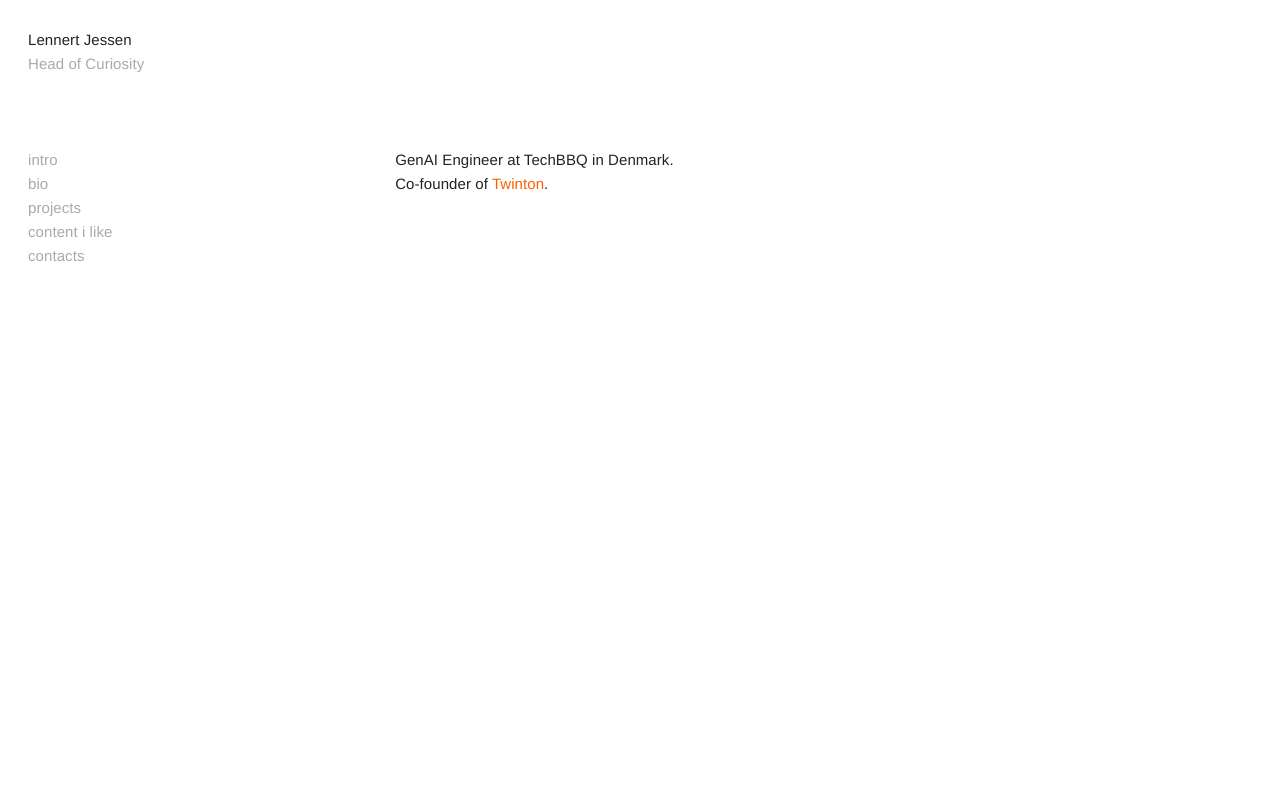
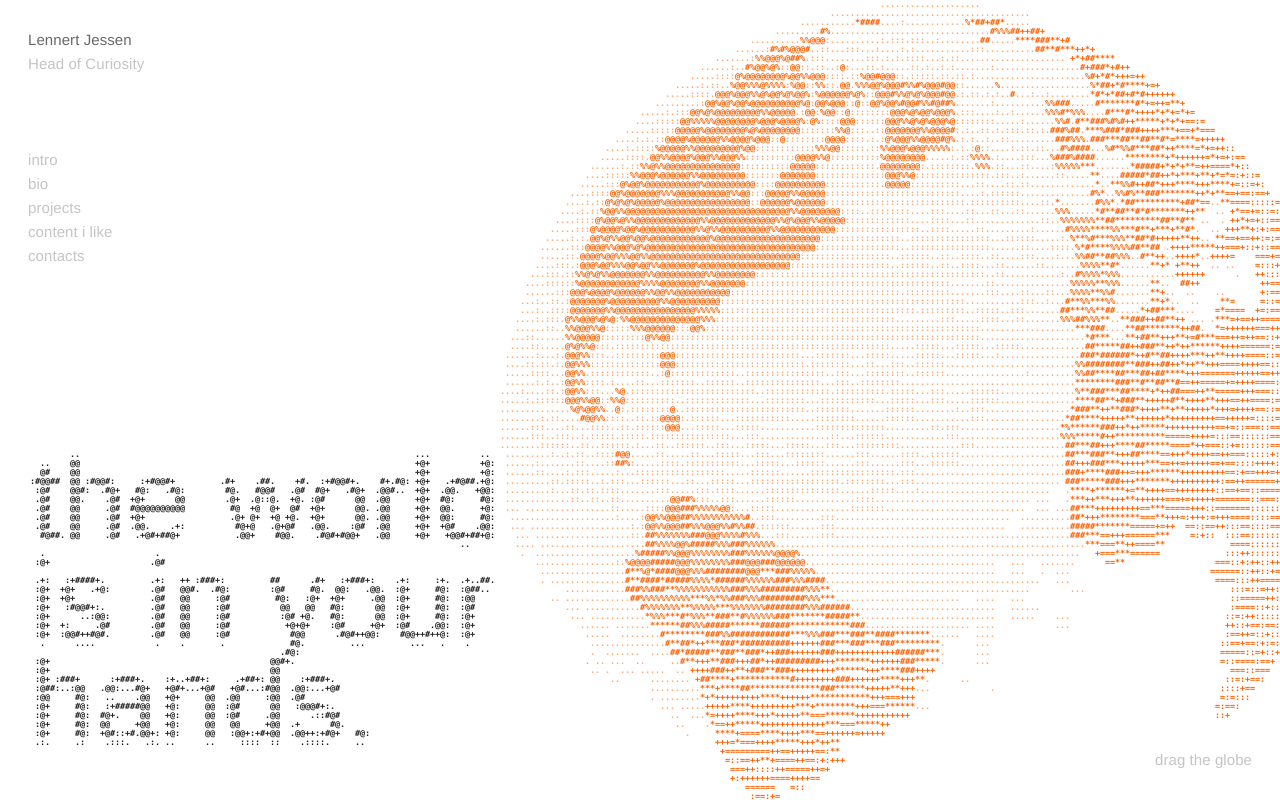
Before and after one commit to westsoever/westsoever, a plain HTML site: page index.html in a window 1280 px wide. Drawn offline with Linux system fonts and the light colour scheme; animation ran at ten frames a second.

Commit message:
Site: ASCII homepage intro with draggable globe, corner globe and drifting clouds on subpages
Homepage is one screen: the sentence decodes in small ASCII glyphs on orange, a white
wave reveals a large globe that can be dragged. Subpages get a fixed corner globe and
light blue cumulus clouds that stay clear of the text. Globe and clouds share one clock
across page loads, so they continue when moving between pages.

Co-Authored-By: Claude Fable 5.2 <noreply@anthropic.com>
Claude-Session: https://claude.ai/code/session_01Pgn5wJFfbEoCgnBdzgherz

```diff
--- /dev/null
+++ b/globe.js
@@ -0,0 +1,123 @@
+// Spinning ASCII globe in the top-right corner of every page.
+// Land mask: Natural Earth 110m land, 96x48 equirectangular, one hex string per row from 90N down, bit set = land.
+(() => {
+  const MASK = [
+    '000000000000000000000000', '000000000000000000000000', '000003fbfff0000c00400000', '000082e7ffe0080000180000',
+    '0001d7d07fc0000207ff4000', '0fef7d4c3f800780afffffff', 'dfffff8c3c301d9fffffffff', '0ffffe1818007bffffffffee',
+    '020ffe1e000011fffffffc20', '0007ffdf80012ffffffff820', '0003ffff0001fffffffff800', '0001fffe0001fffffffff800',
+    '0001fff80003961ffffff600', '0001fff000072dffffffc400', '0000fff00002e03fffff2800', '00007fc00007f67fffff0000',
+    '00003c200007fffbffff0000', '00001c00000fffbe3fff0000', '00000c90000fffdf1e700000', '00000700000fffdc0c788000',
+    '00000040000fffe008380000', '0000000f000ffff80c014000', '0000001fc0077ff800010000', '0000001fe0001ff000320000',
+    '0000003ff0003fe000161000', '0000003ffe001fc000000600', '0000001ffe001fe000000100', '0000000ffc001fe000001000',
+    '00000007fc001fc800007a00', '00000007f8000f880001ff00', '00000007e0000f880003ff80', '00000007e0000f800003ff80',
+    '00000007c00007000001df80', '000000078000000000000702', '0000000e0000000000000002', '000000060000000000000004',
+    '0000000c0000000000000000', '0000000c0000000000000000', '000000040000000000000000', '000000000000000000000000',
+    '000000000000000000000000', '000000000000000000000000', '000000020000005fe7ffffc0', '00000c87000ffffffffffff8',
+    '00ffffe000fffffffffffff0', '007ffff930ffffffffffffe0', 'a0fffffffffffffffffffffe', 'ffffffffffffffffffffffff',
+  ];
+  const BITS = new Uint8Array(48 * 96);
+  for (let r = 0; r < 48; r++) for (let c = 0; c < 96; c++) BITS[r * 96 + c] = (parseInt(MASK[r][c >> 2], 16) >> (3 - (c & 3))) & 1;
+  const bit = (r, c) => BITS[Math.max(0, Math.min(47, r)) * 96 + ((c % 96) + 96) % 96];
+  // Land coverage 0..1, bilinear between mask cells so coastlines stay smooth on a big globe.
+  const land = (lat, lon) => {
+    const fy = (90 - lat) / 180 * 48 - 0.5, fx = (lon + 180) / 360 * 96 - 0.5;
+    const r = Math.floor(fy), c = Math.floor(fx), ty = fy - r, tx = fx - c;
+    return (bit(r, c) * (1 - tx) + bit(r, c + 1) * tx) * (1 - ty) + (bit(r + 1, c) * (1 - tx) + bit(r + 1, c + 1) * tx) * ty;
+  };
+  const hash = (a, b) => {
+    let h = Math.imul(a, 73856093) ^ Math.imul(b, 19349663);
+    h = Math.imul(h ^ (h >>> 13), 1274126177);
+    return ((h ^ (h >>> 16)) >>> 0) / 4294967296;
+  };
+
+  const DEG = Math.PI / 180;
+  const TILT = 25 * DEG;          // north pole leans towards the viewer
+  const START = 10 * DEG;         // start over Europe
+  const PERIOD = 40000;           // ms per turn
+  const still = window.matchMedia('(prefers-reduced-motion: reduce)').matches;
+  // One clock, so every globe shows the same longitude. Features drift left to right, like the real Earth.
+  // The clock runs on across page loads (it starts at the first page of the visit), so the globe and the
+  // clouds carry on where they were when you move between pages instead of starting over.
+  const store = (k, v) => { try { return v === undefined ? sessionStorage.getItem(k) : sessionStorage.setItem(k, v); } catch (e) { return null; } };
+  if (!store('ws-epoch')) store('ws-epoch', Date.now());
+  const EPOCH = +store('ws-epoch') || Date.now();
+  const clock = () => Date.now() - EPOCH;
+  const TURNED = +store('ws-spin') || 0;   // how far the visitor has turned the globe by hand
+  const spinAt = () => (still ? START : START - (clock() / PERIOD) * 2 * Math.PI) + TURNED;
+  const saveSpin = (extra) => store('ws-spin', TURNED + extra);
+
+  // Shading: light from the upper left. Land gets dense glyphs, sea sparse ones; both thin out towards the night side.
+  const LX = -0.50, LY = 0.48, LZ = 0.72;
+  const LAND = ':=+*#%@', SEA = '  ..:';
+  const TONE_LAND = 1, TONE_SEA = 2;
+  let spin = START, ct = Math.cos(TILT), st = Math.sin(TILT);
+  const setView = (s, tilt = TILT) => { spin = s; ct = Math.cos(tilt); st = Math.sin(tilt); };
+  // (x, y) in the unit disk, y up. Returns 0 for nothing, else tone << 8 | char code.
+  const shade = (x, y) => {
+    const d = x * x + y * y;
+    if (d > 1) return d < 1.07 && x * LX + y * LY > 0.35 ? TONE_SEA << 8 | 46 : 0; // thin atmosphere on the lit limb
+    const z = Math.sqrt(1 - d);
+    const yw = y * ct + z * st, zw = z * ct - y * st;
+    const lat = Math.asin(Math.max(-1, Math.min(1, yw))) / DEG;
+    const lon = (((Math.atan2(x, zw) + spin) / DEG + 180) % 360 + 360) % 360 - 180;
+    const lum = Math.max(0, x * LX + y * LY + z * LZ);
+    const tex = hash(Math.floor(lat / 2.2), Math.floor(lon / 2.2));
+    if (land(lat, lon) > 0.5) {
+      const v = 0.16 + 0.84 * lum + (tex - 0.5) * 0.34;
+      return TONE_LAND << 8 | LAND.charCodeAt(Math.max(0, Math.min(6, Math.floor(v * 7))));
+    }
+    const v = 0.1 + 0.9 * lum + (tex - 0.5) * 0.3;
+    const k = SEA.charCodeAt(Math.max(0, Math.min(4, Math.floor(v * 5))));
+    return k === 32 ? 0 : TONE_SEA << 8 | k;
+  };
+  const COLORS = [null, '#ff5f00', '#ffa870'];
+  const MONO = 'ui-monospace, Menlo, Consolas, monospace';
+  window.Globe = { spinAt, clock, store, saveSpin, setView, shade, still, TILT, COLORS, MONO };
+
+  const cv = document.createElement('canvas');
+  cv.id = 'globe';
+  cv.setAttribute('aria-hidden', 'true');
+  document.body.appendChild(cv);
+  const ctx = cv.getContext('2d');
+  let cols, rows, cw, ch;
+
+  function size() {
+    const px = cv.clientWidth, dpr = window.devicePixelRatio || 1;
+    cols = 0;
+    if (!px) return;
+    const fs = Math.max(5, px / 28);
+    cw = fs * 0.6; ch = fs;
+    cols = Math.floor(px / cw); rows = Math.floor(px / ch);
+    cv.width = cv.height = Math.round(px * dpr);
+    ctx.setTransform(dpr, 0, 0, dpr, 0, 0);
+    ctx.font = `bold ${fs}px ${MONO}`;
+    ctx.textAlign = 'center';
+    ctx.textBaseline = 'middle';
+  }
+
+  function draw(now) {
+    if (!cols) return;
+    setView(spinAt(now));
+    ctx.clearRect(0, 0, cv.width, cv.height);
+    const r = cols * cw / 2 / 1.07;
+    for (let tone = 1; tone <= 2; tone++) {
+      ctx.fillStyle = COLORS[tone];
+      for (let j = 0; j < rows; j++) for (let i = 0; i < cols; i++) {
+        const s = shade(((i + 0.5) * cw - cols * cw / 2) / r, (rows * ch / 2 - (j + 0.5) * ch) / r);
+        if (s >> 8 === tone) ctx.fillText(String.fromCharCode(s & 255), (i + 0.5) * cw, (j + 0.5) * ch);
+      }
+    }
+  }
+
+  let last = performance.now();
+  size();
+  draw(last);
+  window.addEventListener('resize', () => { size(); draw(last); });
+
+  if (still || !cols) return;
+  const tick = (now) => {
+    if (now - last >= 100) { last = now; draw(now); } // 10fps is plenty for a slow turn
+    requestAnimationFrame(tick);
+  };
+  requestAnimationFrame(tick);
+})();
--- a/index.html
+++ b/index.html
@@ -1,11 +1,12 @@
 <!doctype html>
-<html lang="en">
+<html lang="en" class="home">
 <head>
 <meta charset="utf-8">
 <meta name="viewport" content="width=device-width, initial-scale=1">
 <title>Lennert Jessen</title>
 <meta name="description" content="Lennert Jessen, GenAI engineer in Denmark.">
 <link rel="stylesheet" href="style.css">
+<script>try { if (!matchMedia('(prefers-reduced-motion: reduce)').matches && (!sessionStorage.getItem('ws-intro') || (performance.getEntriesByType('navigation')[0] || {}).type === 'reload')) document.documentElement.classList.add('intro', 'intro-orange') } catch (e) {}</script>
 </head>
 <body>
 <header id="masthead">
@@ -14,9 +15,12 @@
 </header>
 <button id="menu-toggle" aria-label="Menu" aria-expanded="false"><span></span><span></span><span></span></button>
 <nav id="primary"><ul><li><a href="intro.html">intro</a></li><li><a href="bio.html">bio</a></li><li><a href="projects.html">projects</a></li><li><a href="content.html">content i like</a></li><li><a href="contacts.html">contacts</a></li></ul></nav>
-<main id="content" class="entry-content">
-<p>GenAI Engineer at TechBBQ in Denmark.<br>Co-founder of <a href="https://twinton.ai" target="_blank" rel="noreferrer noopener">Twinton</a>.</p>
+<main id="home">
+<h2 class="sr-only">The world is in your hands.</h2>
+<p id="hint">drag the globe</p>
 </main>
 <script src="menu.js"></script>
+<script src="globe.js"></script>
+<script src="intro.js"></script>
 </body>
 </html>
--- /dev/null
+++ b/intro.js
@@ -0,0 +1,241 @@
+// Homepage: one full-screen grid of small ASCII glyphs.
+// Intro (about 4.5s): orange static -> "the world is in your hands." decodes across the screen -> a white wave
+// rolls out from the globe and leaves the resting page: a large globe you can drag, the sentence set small next to it.
+(() => {
+  const G = window.Globe;
+  if (!G) return;
+  const html = document.documentElement;
+  const hint = document.getElementById('hint');
+  // tones: 1 land, 2 sea (from globe.js), 3 white, 4 cream (both on orange), 5 ink
+  const COLORS = [null, G.COLORS[1], G.COLORS[2], '#ffffff', '#ffc9a8', '#222222'];
+  const ORANGE = COLORS[1];
+  const LINES_WIDE = ['the world is', 'in your hands.'], LINES_NARROW = ['the world', 'is in your', 'hands.'];
+  const FACE = '"Helvetica Neue Condensed Black", "HelveticaNeue-CondensedBlack", Impact, "Arial Black", sans-serif';
+  const EDGE = ".:+#@";   // letter edges fade through lighter glyphs, the inside is solid
+  const SCRAMBLE = '#%&@$*+=?/<>[]{}01';
+  const T = { textIn: 350, textOut: 2700, wipe: 2950, wipeLen: 1300, rest: 4500 };
+
+  const cv = document.createElement('canvas');
+  cv.id = 'intro';
+  cv.setAttribute('aria-hidden', 'true');
+  document.body.appendChild(cv);
+  const ctx = cv.getContext('2d');
+
+  const clamp = (v) => Math.max(0, Math.min(1, v));
+  const ease = (t) => (t < 0.5 ? 4 * t * t * t : 1 - Math.pow(-2 * t + 2, 3) / 2);
+  const hash = (a, b) => {
+    let h = Math.imul(a, 73856093) ^ Math.imul(b, 19349663);
+    h = Math.imul(h ^ (h >>> 13), 1274126177);
+    return ((h ^ (h >>> 16)) >>> 0) / 4294967296;
+  };
+
+  // ---------- layout ----------
+  let W, H, dpr, aw, ah, cols, rows, atlas, big, restGrid, rnd, globe, far;
+
+  // Rasterise lines of type and turn them into glyph cells: light glyphs on the edges, the sentence inside.
+  function typeCells(lines, wCols, maxRows) {
+    const SS = 4, sy = SS * ah / aw;
+    const c = document.createElement('canvas'), g = c.getContext('2d');
+    g.font = `100px ${FACE}`;
+    const widest = Math.max(...lines.map((l) => g.measureText(l).width));
+    let px = wCols * SS / widest * 100;
+    const need = (p) => (lines.length - 1) * p * 0.86 + p * 1.02;
+    if (maxRows && need(px) / sy > maxRows) px = px * maxRows * sy / need(px);
+    const n = Math.ceil(need(px) / sy);
+    c.width = wCols * SS; c.height = Math.ceil(n * sy);
+    g.font = `${px}px ${FACE}`;
+    g.textBaseline = 'alphabetic';
+    lines.forEach((l, i) => g.fillText(l, 0, px * 0.78 + i * px * 0.86));
+    const d = g.getImageData(0, 0, c.width, c.height).data;
+    const code = new Uint8Array(wCols * n);
+    let usedCols = 0;
+    for (let j = 0; j < n; j++) for (let i = 0; i < wCols; i++) {
+      let sum = 0, cnt = 0;
+      for (let y = Math.floor(j * sy); y < Math.floor((j + 1) * sy); y++) for (let x = i * SS; x < (i + 1) * SS; x++) { sum += d[(y * c.width + x) * 4 + 3]; cnt++; }
+      const cov = sum / cnt / 255;
+      if (cov < 0.14) continue;
+      code[j * wCols + i] = EDGE.charCodeAt(Math.min(4, Math.floor((cov - 0.14) / 0.86 * 5)));
+      usedCols = Math.max(usedCols, i + 1);
+    }
+    return { cols: wCols, rows: n, code, usedCols };
+  }
+
+  function layout() {
+    W = window.innerWidth; H = window.innerHeight;
+    dpr = window.devicePixelRatio || 1;
+    const narrow = W < 700;
+    const fs = Math.max(7.5, Math.min(9, W / 150));
+    aw = Math.round(fs * 0.6 * dpr); ah = Math.round(fs * 1.0 * dpr);   // one cell, in device pixels
+    cols = Math.ceil(W * dpr / aw); rows = Math.ceil(H * dpr / ah);
+    cv.width = Math.round(W * dpr); cv.height = Math.round(H * dpr);
+
+    atlas = COLORS.map((col) => {
+      if (!col) return null;
+      const c = document.createElement('canvas'), g = c.getContext('2d');
+      c.width = aw * 95; c.height = ah;
+      g.font = `bold ${fs * dpr}px ${G.MONO}`;
+      g.textAlign = 'center'; g.textBaseline = 'middle'; g.fillStyle = col;
+      for (let i = 0; i < 95; i++) g.fillText(String.fromCharCode(32 + i), (i + 0.5) * aw, ah / 2);
+      return c;
+    });
+
+    rnd = new Float32Array(cols * rows);
+    for (let i = 0; i < rnd.length; i++) rnd[i] = Math.random();
+
+    const place = (m, c0, r0, grid, halo) => {
+      for (let j = 0; j < m.rows; j++) for (let i = 0; i < m.cols; i++) {
+        const k = m.code[j * m.cols + i], x = c0 + i, y = r0 + j;
+        if (!k || x < 0 || y < 0 || x >= cols || y >= rows) continue;
+        grid[y * cols + x] = k;
+        if (halo) for (let dy = -1; dy <= 1; dy++) for (let dx = -2; dx <= 2; dx++) {
+          const q = (y + dy) * cols + x + dx;
+          if (x + dx >= 0 && x + dx < cols && y + dy >= 0 && y + dy < rows && !grid[q]) grid[q] = 1;
+        }
+      }
+    };
+
+    // intro: the sentence across the whole screen
+    const lines = narrow ? LINES_NARROW : LINES_WIDE;
+    const bm = typeCells(lines, Math.floor(cols * (narrow ? 0.86 : 0.84)), Math.floor(rows * 0.8));
+    big = new Uint8Array(cols * rows);
+    place(bm, Math.round((cols - bm.usedCols) / 2), Math.round((rows - bm.rows) / 2), big, false);
+
+    // rest: the globe, and the sentence set small
+    const cwCss = aw / dpr, chCss = ah / dpr, margin = Math.round(28 / cwCss);
+    restGrid = new Uint8Array(cols * rows);
+    if (narrow) {
+      const r = Math.min(W * 0.62, H * 0.33);
+      globe = { cx: W / 2, cy: H - r * 0.7, r };
+      const sm = typeCells(lines, cols - margin * 2, Math.floor((globe.cy - r - 140) / chCss));
+      place(sm, margin, Math.round(120 / chCss), restGrid, true);
+    } else {
+      const r = Math.min(H * 0.52, W * 0.34);
+      globe = { cx: W - r * 0.84, cy: H * 0.54, r };
+      const sm = typeCells(LINES_NARROW, Math.floor(cols * 0.37), Math.floor(rows * 0.55));
+      place(sm, margin, rows - sm.rows - Math.round(26 / chCss), restGrid, true);
+    }
+    far = Math.max(...[[0, 0], [W, 0], [0, H], [W, H]].map(([x, y]) => Math.hypot(x - globe.cx, y - globe.cy))) + 120;
+  }
+
+  // ---------- drawing ----------
+  const put = (tone, code, i, j) => ctx.drawImage(atlas[tone], (code - 32) * aw, 0, aw, ah, i * aw, j * ah, aw, ah);
+
+  // What the resting page shows in a cell: tone << 8 | char code, or 0.
+  function restCell(k, x, y) {
+    const t = restGrid[k];
+    if (t > 1) return 5 << 8 | t;
+    if (t) return 0;
+    const nx = (x - globe.cx) / globe.r;
+    if (nx < -1.04 || nx > 1.04) return 0;
+    return G.shade(nx, (globe.cy - y) / globe.r);
+  }
+
+  let spinOff = 0, tilt = G.TILT;
+  function drawRest(ts) {
+    G.setView(G.spinAt(ts) + spinOff, tilt);
+    ctx.clearRect(0, 0, cv.width, cv.height);
+    for (let j = 0; j < rows; j++) {
+      const y = (j + 0.5) * ah / dpr;
+      for (let i = 0; i < cols; i++) {
+        const s = restCell(j * cols + i, (i + 0.5) * aw / dpr, y);
+        if (s) put(s >> 8, s & 255, i, j);
+      }
+    }
+  }
+
+  function drawIntro(t, ts) {
+    G.setView(G.spinAt(ts) + spinOff, tilt);
+    const tick = Math.floor(t / 70) + 7919;
+    const R = ease(clamp((t - T.wipe) / T.wipeLen)) * far;
+    ctx.fillStyle = ORANGE;
+    ctx.fillRect(0, 0, cv.width, cv.height);
+    if (R > 0) {
+      ctx.fillStyle = '#fff';
+      ctx.beginPath(); ctx.arc(globe.cx * dpr, globe.cy * dpr, R * dpr, 0, 7); ctx.fill();
+    }
+    for (let j = 0; j < rows; j++) {
+      const y = (j + 0.5) * ah / dpr;
+      for (let i = 0; i < cols; i++) {
+        const k = j * cols + i, x = (i + 0.5) * aw / dpr, q = rnd[k];
+        const scr = SCRAMBLE.charCodeAt(Math.floor(hash(k, tick) * SCRAMBLE.length));
+        const behind = R - Math.hypot(x - globe.cx, y - globe.cy);   // how far the wave is past this cell
+        if (behind > 0) {
+          const s = restCell(k, x, y);
+          if (behind < 30 + q * 110) { if (s || q < 0.3) put(s ? s >> 8 : 2, scr, i, j); }
+          else if (s) put(s >> 8, s & 255, i, j);
+          continue;
+        }
+        if (R > 0 && behind > -26) { put(3, scr, i, j); continue; }   // white crest of the wave
+        const b = big[k];
+        if (b) {
+          const tin = T.textIn + (i / cols) * 700 + q * 350, tout = T.textOut + q * 450;
+          if (t > tin && t < tout) { put(3, t < tin + 220 || t > tout - 160 ? scr : b, i, j); continue; }
+        }
+        if (hash(k, Math.floor(t / 130)) < 0.018) put(4, scr, i, j);      // static
+      }
+    }
+  }
+
+  // ---------- drag: the world is in your hands ----------
+  let drag = null, vel = 0, dirty = true;
+  const onGlobe = (e) => Math.hypot(e.clientX - globe.cx, e.clientY - globe.cy) < globe.r;
+  cv.addEventListener('pointerdown', (e) => {
+    if (!resting || !onGlobe(e)) return;
+    drag = { x: e.clientX, y: e.clientY, t: e.timeStamp };
+    vel = 0;
+    cv.setPointerCapture(e.pointerId);
+    cv.style.cursor = 'grabbing';
+    if (hint) hint.classList.add('done');
+    e.preventDefault();
+  });
+  cv.addEventListener('pointermove', (e) => {
+    if (!drag) { cv.style.cursor = resting && onGlobe(e) ? 'grab' : ''; return; }
+    const dx = e.clientX - drag.x, dy = e.clientY - drag.y, dt = Math.max(1, e.timeStamp - drag.t);
+    spinOff -= dx / globe.r;
+    tilt = Math.max(-0.5, Math.min(1.2, tilt + dy / globe.r));
+    vel = -dx / globe.r / dt;
+    drag = { x: e.clientX, y: e.clientY, t: e.timeStamp };
+    dirty = true;
+  });
+  const drop = () => { if (drag) { drag = null; cv.style.cursor = ''; } };
+  cv.addEventListener('pointerup', drop);
+  cv.addEventListener('pointercancel', drop);
+
+  // ---------- main loop ----------
+  const FREEZE = new URLSearchParams(location.search).get("t");
+  let resting = false, t0 = null, lastDraw = 0, lastTs = 0;
+  function toRest() {
+    resting = true;
+    dirty = true;
+    html.classList.remove('intro', 'intro-orange');
+    cv.classList.add('rest');
+  }
+  function frame(ts) {
+    if (t0 === null) t0 = ts;
+    const t = FREEZE === null ? ts - t0 : +FREEZE, dt = ts - lastTs;   // ?t=2000 holds the intro at that moment, for checking a frame
+    lastTs = ts;
+    if (!drag && vel) {                       // a thrown globe keeps turning for a moment
+      spinOff += vel * dt;
+      vel *= Math.pow(0.996, dt);
+      if (Math.abs(vel) < 0.00002) vel = 0;
+      dirty = true;
+    }
+    if (!resting) {
+      if (t >= T.rest) toRest(); else drawIntro(t, ts);
+    }
+    if (resting && (dirty || (!G.still && ts - lastDraw > 33))) {
+      lastDraw = ts; dirty = false;
+      drawRest(ts);
+    }
+    requestAnimationFrame(frame);
+  }
+
+  layout();
+  window.addEventListener('resize', () => { layout(); dirty = true; });
+  window.addEventListener('pagehide', () => { G.saveSpin(spinOff); });
+  // The intro plays on the first arrival of a visit and on a reload, not each time you come back from a subpage.
+  const reload = (performance.getEntriesByType('navigation')[0] || {}).type === 'reload';
+  if (G.still || (G.store('ws-intro') && !reload && FREEZE === null)) toRest();
+  G.store('ws-intro', 1);
+  requestAnimationFrame(frame);
+})();
--- a/style.css
+++ b/style.css
@@ -6,6 +6,9 @@ h1, h2, p, ul { margin: 0; padding: 0; font-weight: normal; font-size: 1rem; }
 ul { list-style: none; }
 
 a { text-decoration: none; border-bottom: 1px solid transparent; transition: .25s ease-out; }
+
+/* Moving between pages cross-fades instead of flashing, so the globe and clouds read as one continuous scene. */
+@view-transition { navigation: auto; }
 
 /* Fixed header and menu on the left */
 #masthead { position: fixed; top: 28px; left: 28px; z-index: 102; }
@@ -24,6 +27,26 @@ a { text-decoration: none; border-bottom: 1px solid transparent; transition: .25
 .entry-content ul { list-style: disc; padding-left: 1.2em; }
 .entry-content li { margin-bottom: .5rem; }
 
+/* Spinning ASCII globe (globe.js): top-right corner, smaller where it would reach the content */
+#globe { position: fixed; top: 28px; right: 28px; width: 180px; height: 180px; pointer-events: none; z-index: 100; }
+@media screen and (max-width: 1279px) { #globe { width: 88px; height: 88px; } }
+
+/* Homepage (intro.js): one screen, no scrolling. The rail and hint stay hidden until the intro has played. */
+html.home { overflow: hidden; }
+html.home #globe { display: none; }
+html.intro-orange body { background: #ff5f00; }
+html.home #masthead, html.home #menu-toggle, html.home #hint { transition: opacity .8s ease-out, visibility .8s; }
+html.intro #masthead, html.intro #primary, html.intro #menu-toggle, html.intro #hint { opacity: 0; visibility: hidden; }
+#intro { position: fixed; top: 0; left: 0; width: 100%; height: 100%; z-index: 110; touch-action: none; }
+#intro.rest { z-index: 100; }
+#hint { position: fixed; right: 28px; bottom: 28px; z-index: 101; color: #aaa; pointer-events: none; }
+#hint.done { opacity: 0; }
+.sr-only { position: absolute; width: 1px; height: 1px; overflow: hidden; clip: rect(0 0 0 0); white-space: nowrap; }
+@media screen and (min-width: 769px) { html.home #primary { transition: opacity .8s ease-out, visibility .8s; } }
+
+/* Drifting ASCII clouds (clouds.js) behind the bottom half of every page except the homepage */
+#clouds { position: fixed; left: 0; bottom: 0; width: 100%; height: 50vh; z-index: -1; pointer-events: none; }
+
 /* Mobile: hamburger opens the menu as a full-screen overlay */
 #menu-toggle { display: none; }
 @media screen and (max-width: 768px) {
@@ -39,4 +62,6 @@ a { text-decoration: none; border-bottom: 1px solid transparent; transition: .25
   #menu-toggle.open span:nth-child(3) { top: 9px; transform: rotate(-45deg); }
   #primary { top: 0; left: 0; right: 0; bottom: 0; padding: 148px 28px 0; background: #fff; visibility: hidden; opacity: 0; transition: visibility .35s, opacity .35s ease-out; }
   #primary.showing { visibility: visible; opacity: 1; }
+  #globe { top: 20px; right: 68px; width: 80px; height: 80px; }
+  #hint { display: none; }
 }
```
Also changed, not shown: bio.html (+2 -0 lines), clouds.js (added, +130 -0 lines), contacts.html (+2 -0 lines), content.html (+2 -0 lines), intro.html (+2 -0 lines), projects.html (+2 -0 lines).
